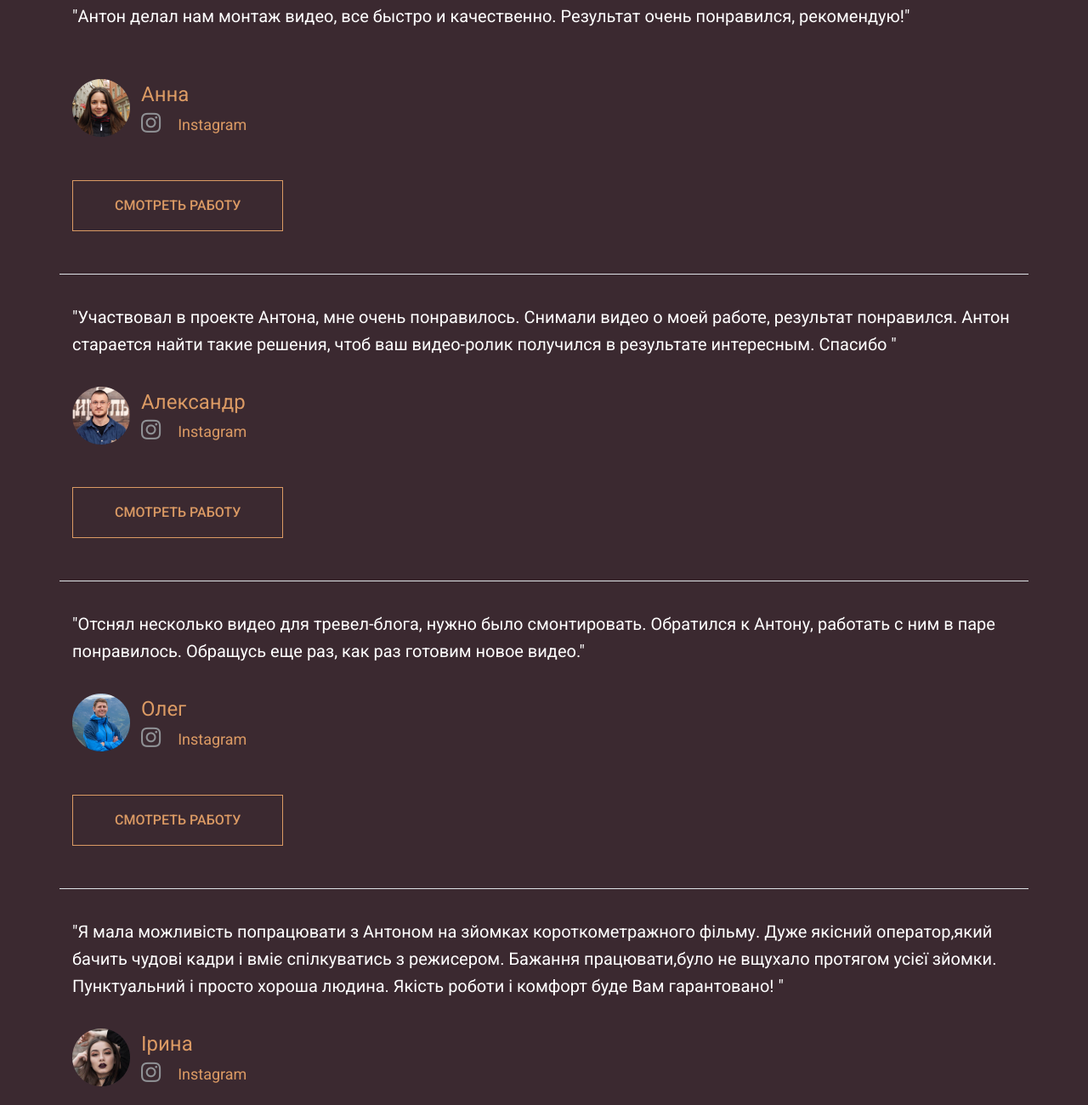
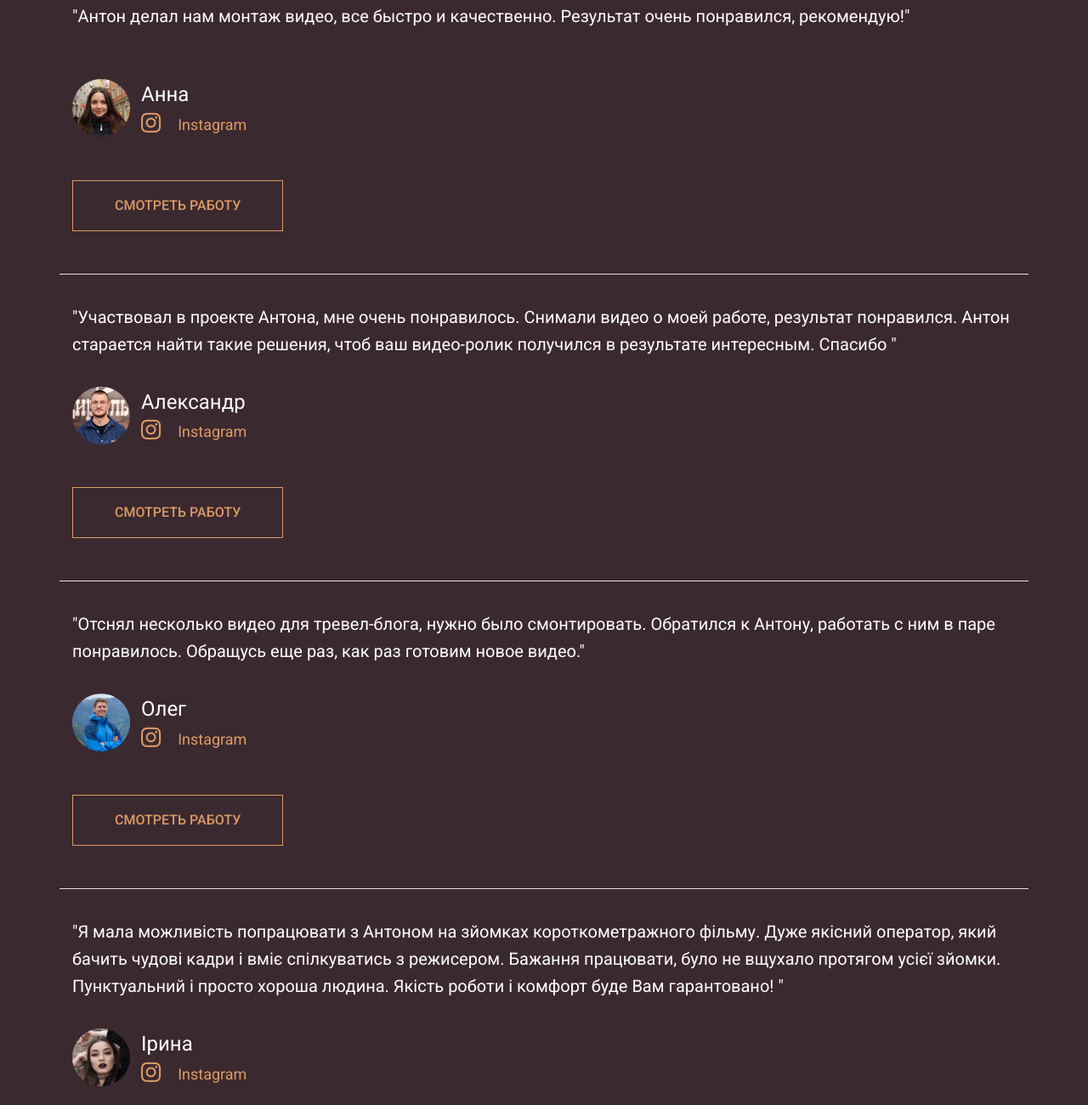
Before and after one commit to OlegMinko/tonyonair, a plain HTML site: page feedback.html in a window 1280 px wide. Shown: the part 580-1880 px from the top of the page at 85% size. Drawn offline with nearby package versions, Linux system fonts and the light colour scheme.

Commit message:
Fixed bad anton's code

```diff
--- a/feedback.html
+++ b/feedback.html
@@ -138,10 +138,10 @@
                                         <img src="img/case/case7.png" alt="">
                                     </div>
                                     <div class="author_name">
-                                        <h3>Анна</h3>
+                                        <h3 style="color: white">Анна</h3>
                                         <span>
                                             <div class="media contact-info">
-                                                <span class="contact-info__icon"><i class="fa fa-instagram"
+                                                <span class="contact-info__icon"><i class="fa fa-instagram" style="color: #DB9A64"
                                                         aria-hidden="true"></i></span>
                                                 <div class="media-body fo">
                                                     <h3><a href="https://www.instagram.com/ann_minko/" target="_blank">
@@ -177,10 +177,10 @@
                                         <img src="img/case/case6.png" alt="">
                                     </div>
                                     <div class="author_name">
-                                        <h3>Александр</h3>
+                                        <h3 style="color: white">Александр</h3>
                                         <span>
                                             <div class="media contact-info">
-                                                <span class="contact-info__icon"><i class="fa fa-instagram"
+                                                <span class="contact-info__icon"><i class="fa fa-instagram" style="color: #DB9A64"
                                                         aria-hidden="true"></i></span>
                                                 <div class="media-body fo">
                                                     <h3><a href="https://www.instagram.com/shalom_byrber/"
@@ -211,10 +211,10 @@
                                         <img src="img/case/case72.png" alt="">
                                     </div>
                                     <div class="author_name">
-                                        <h3>Олег</h3>
+                                        <h3 style="color: white">Олег</h3>
                                         <span>
                                             <div class="media contact-info">
-                                                <span class="contact-info__icon"><i class="fa fa-instagram"
+                                                <span class="contact-info__icon"><i class="fa fa-instagram" style="color: #DB9A64"
                                                         aria-hidden="true"></i></span>
                                                 <div class="media-body fo">
                                                     <h3><a href="https://www.instagram.com/by_olegminko/"
@@ -237,8 +237,8 @@
                         <div class="col-xl-12 col-md-9">
                             <div class="single_testmonial">
                                 <p>"Я мала можливість попрацювати з Антоном на зйомках короткометражного фільму. Дуже
-                                    якісний оператор,який бачить чудові кадри і вміє спілкуватись з режисером. Бажання
-                                    працювати,було не вщухало протягом усієї зйомки. Пунктуальний і просто хороша
+                                    якісний оператор, який бачить чудові кадри і вміє спілкуватись з режисером. Бажання
+                                    працювати, було не вщухало протягом усієї зйомки. Пунктуальний і просто хороша
                                     людина. Якість роботи і комфорт буде Вам гарантовано!
                                     "
                                 </p>
@@ -247,10 +247,10 @@
                                         <img src="img/case/case2.png" alt="">
                                     </div>
                                     <div class="author_name">
-                                        <h3>Iрина</h3>
+                                        <h3 style="color: white">Iрина</h3>
                                         <span>
                                             <div class="media contact-info">
-                                                <span class="contact-info__icon"><i class="fa fa-instagram"
+                                                <span class="contact-info__icon"><i class="fa fa-instagram" style="color: #DB9A64"
                                                         aria-hidden="true"></i></span>
                                                 <div class="media-body fo">
                                                     <h3><a href="https://www.instagram.com/Irka_paniv/" target="_blank">
@@ -266,7 +266,7 @@
                             </div>
                         </div>
                     </div>
-                </div>
+
 
                     <div class="row border border-bottom-0 border-left-0 border-right-0" style="margin-bottom: 50px">
                         <div class="col-xl-12 col-md-9">
@@ -274,7 +274,8 @@
                                 <p>"У нас была интересная съемка короткого метра, мы за один день сняли фильм с
                                     длительностью 10мин. результатом я доволен) Антон был в качестве автора сценария, и
                                     оператора. Мне очень понравилось работать с ним, он очень интересный человек, и
-                                профессионал своего дела.) Я думаю что в ближайшее время мы еще поработаем! Удачи, до
+                                    профессионал своего дела.) Я думаю что в ближайшее время мы еще поработаем! Удачи,
+                                    до
                                     скорых встреч) Рекомендую!"
                                 </p>
                                 <div class="testmonial_author">
@@ -282,13 +283,14 @@
                                         <img src="img/case/case8.png" alt="">
                                     </div>
                                     <div class="author_name">
-                                    <h3>Иван</h3>
+                                        <h3  style="color: white">Иван</h3>
                                         <span>
                                             <div class="media contact-info">
-                                            <span class="contact-info__icon"><i class="fa fa-instagram"
+                                                <span class="contact-info__icon"><i class="fa fa-instagram" style="color: #DB9A64"
                                                         aria-hidden="true"></i></span>
                                                 <div class="media-body fo">
-                                                <h3><a href="https://www.instagram.com/Voronoi.ivan/" target="_blank">
+                                                    <h3><a href="https://www.instagram.com/Voronoi.ivan/"
+                                                            target="_blank">
                                                             <font size="4">Instagram</font>
                                                         </a></h3>
                                                 </div>
```
Also changed, not shown: index.html (+12 -12 lines), project2.html (+29 -25 lines), project3.html (+2 -2 lines), project6.html (+2 -2 lines), project7.html (+4 -4 lines). Lines whose indentation alone changed are shown as unchanged.
